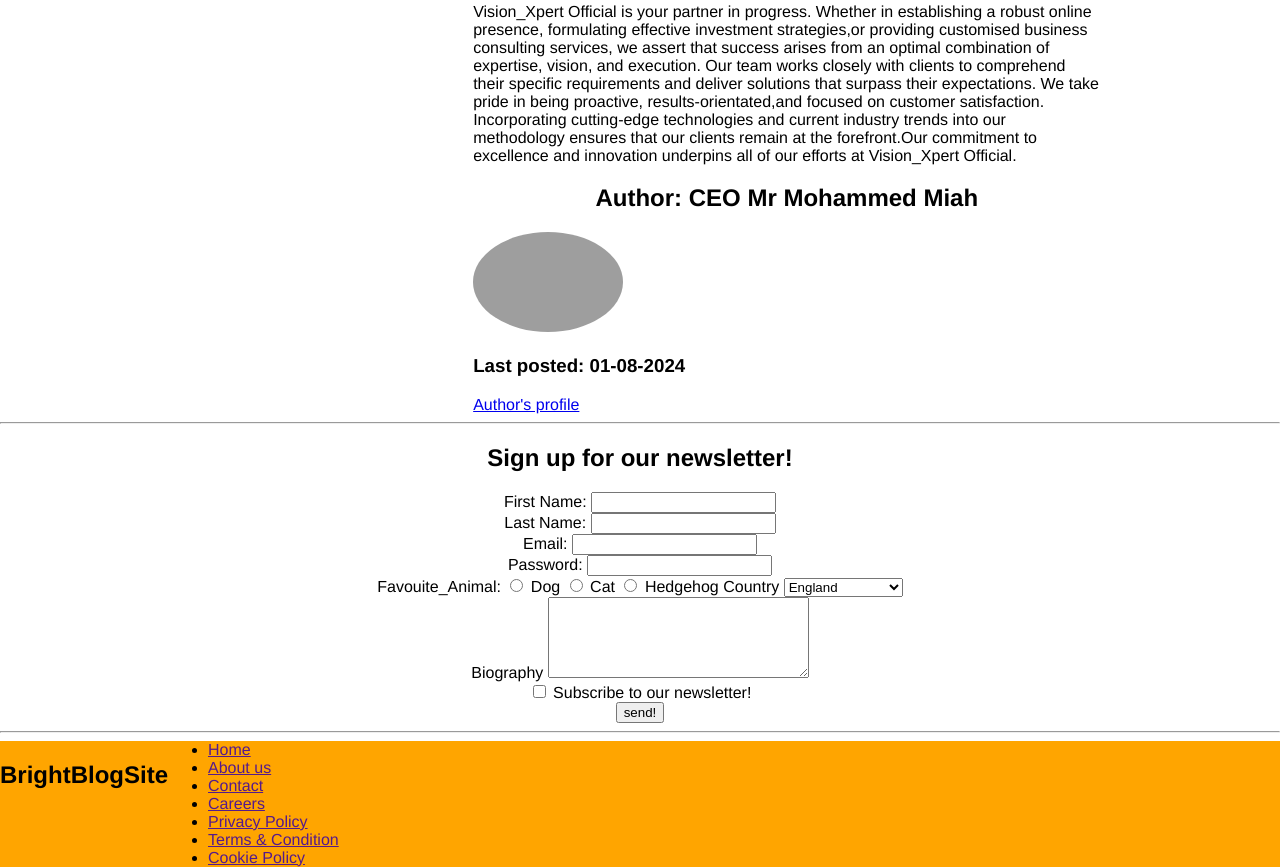
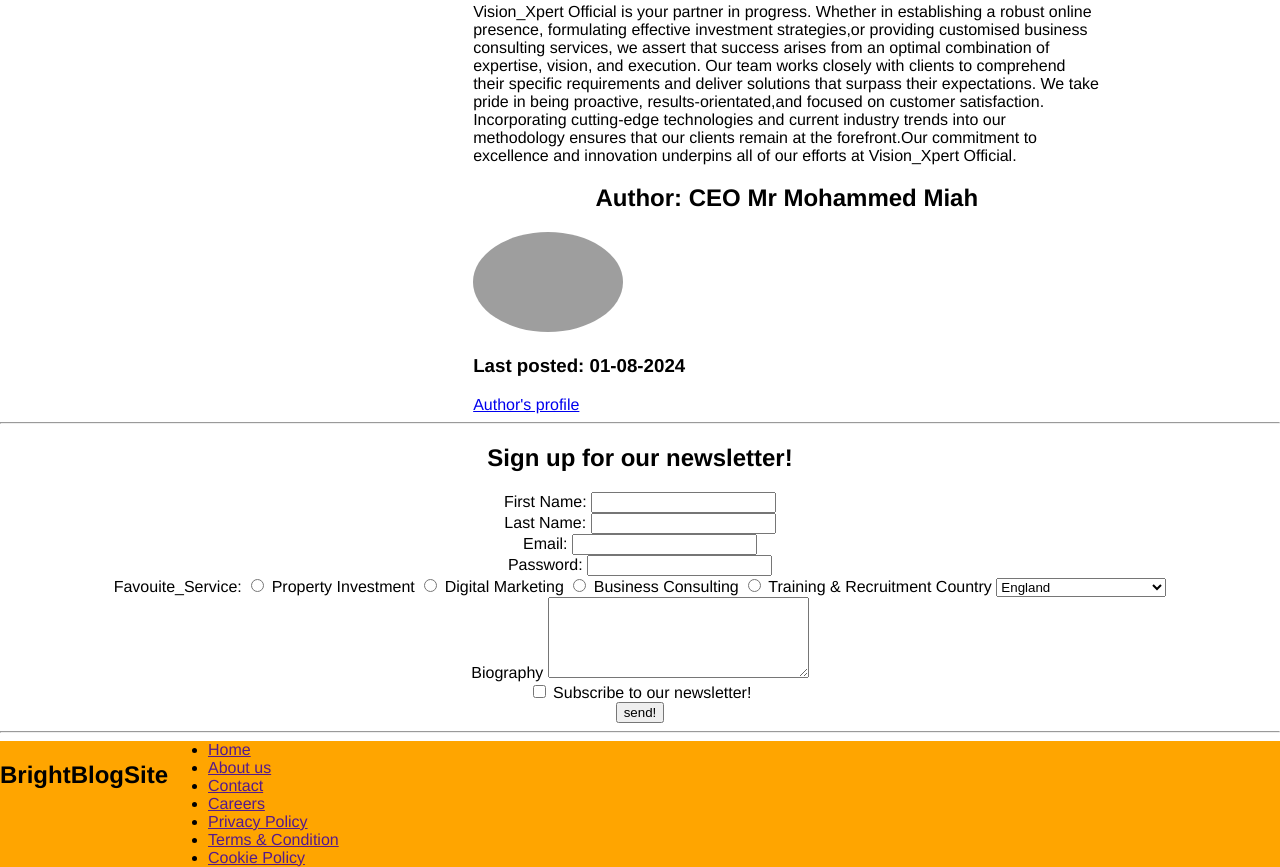
Before and after one commit to VisionXpertOfficial/VisionXpertOfficial.github.io, a plain HTML site: page index.html in a window 1280 px wide. Shown: the part 658-1525 px from the top of the page. Drawn offline with Linux system fonts and the light colour scheme; no server answers; grey boxes are pictures that could not be loaded.

Commit message:
Update index.html

```diff
--- a/index.html
+++ b/index.html
@@ -118,13 +118,15 @@
             <input type="password" name="password" id="password">
             <br>
 
-            <label for="favouite_animal">Favouite_Animal:</label>
-            <input type="radio" name="favouite_animal" id="dog" value="dog">
-            <label for="dog">Dog</label>
-            <input type="radio" name="favouite_animal" id="cat" value="cat">
-            <label for="cat">Cat</label>
-            <input type="radio" name="favouite_animal" id="hedgehog" value="hedgehog">
-            <label for="hedgehog">Hedgehog</label>
+            <label for="favouite_service">Favouite_Service:</label>
+            <input type="radio" name="favouite_service" id="investment" value="investment">
+            <label for="investment">Property Investment</label>
+            <input type="radio" name="favouite_service" id="marketing" value="marketing">
+            <label for="marketing">Digital Marketing</label>
+            <input type="radio" name="favouite_service" id="consulting" value="consulting">
+            <label for="consulting">Business Consulting</label>
+            <input type="radio" name="favourite_service" id="training" value="training">
+            <label for="training">Training & Recruitment</label>
 
             <label for="country">Country</label>
             <select name="country" id="country">
@@ -132,6 +134,18 @@
                 <option value="scotland">Scotland</option>
                 <option value="wales">Wales</option>
                 <option value="northen_ireland">Northern Ireland</option>
+                <option value="united states of america">United States of America</option>
+                <option value="new york">New York</option>
+                <option value="los angeles">Los Angeles</option>
+                <option value="chicago">Chicago</option>
+                <option value="dallas">Dallas</option>
+                <option value="saudi arabia">Saudi Arabia</option>
+                <option value="riyadh">Riyadh</option>
+                <option value="jeddah">Jeddah</option>
+
+
+
+
             </select>
             <br>
 
```
